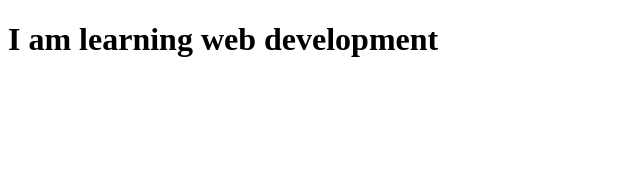
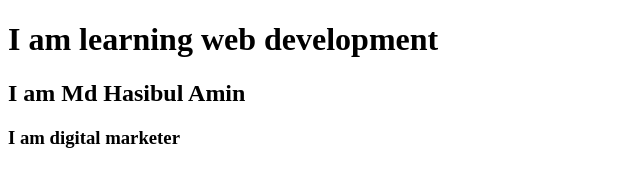
Before and after one commit to md-hasibul-amin/my-first-repo, a plain HTML site: page index.html in a window 1280 px wide. Shown: the whole page, without its empty margins (0-640 px from the left). Drawn offline with Linux system fonts and the light colour scheme.

```diff
--- a/index.html
+++ b/index.html
@@ -11,5 +11,7 @@
     <h1>
         I am learning web development
     </h1>
+    <h2>I am Md Hasibul Amin</h2>
+    <h3>I am digital marketer</h3>
 </body>
 </html>
```
